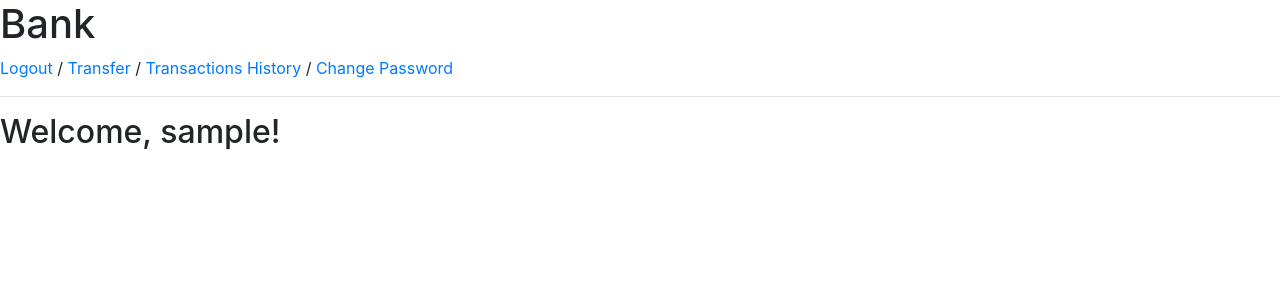
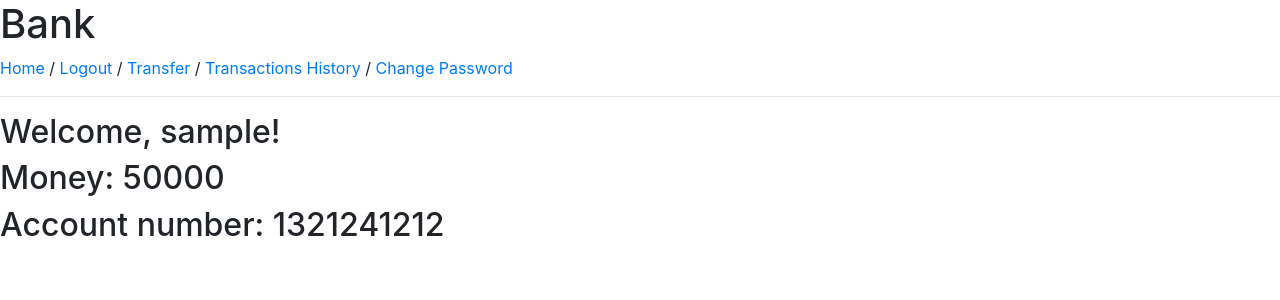
Before and after one commit to RideTheSkyP/ComputerSecurity, a Django app: page /home/ in a window 1280 px wide. Shown: the top 300 px of the page. Run offline with Django 3.2, Linux system fonts and the light colour scheme; the visitor is signed in with stand-in values (Sample User, id 1); data that the repository does not hold is empty; parts of the project's set-up code (start-up, migrations or seed data) failed here and were passed over; some libraries are stand-ins or nearby versions.

Commit message:
Added balance and rules for transfers.
Edited home.html

```diff
--- a/L5/Ex1/core/models.py
+++ b/L5/Ex1/core/models.py
@@ -6,3 +6,4 @@ class Transfers(models.Model):
 	transferFrom = models.IntegerField()
 	transferTo = models.IntegerField()
 	amount = models.FloatField()
+	money = models.FloatField(default=50000)
--- a/L5/Ex1/core/views.py
+++ b/L5/Ex1/core/views.py
@@ -25,7 +25,12 @@ def startPage(request):
 
 @login_required()
 def home(request):
-    return render(request, "home.html")
+    money = None
+    for transaction in Transfers.objects.raw(f"select * from core_transfers where userId={request.user.id}"):
+        money = transaction.money
+    accountNumber = request.user.id * 1321241212
+    data = {"money": money if None else 50000, "accountNumber": accountNumber}
+    return render(request, "home.html", context=data)
 
 
 @user_passes_test(lambda u: u.is_anonymous, login_url="home")
@@ -61,14 +66,26 @@ def transfer(request):
         userId = request.user.id
         transferFrom = request.POST.get("transferfrom")
         transferTo = request.POST.get("transferto")
-        amount = request.POST.get("amount")
+        amount = float(request.POST.get("amount"))
         save = request.POST.get("save")
-        if save == "true":
-            transfers = Transfers(userId=userId, transferFrom=transferFrom, transferTo=transferTo, amount=amount)
+
+        money = 50000
+        for transaction in Transfers.objects.raw(f"select * from core_transfers where userId={request.user.id}"):
+            money = float(transaction.money)
+
+        if (transferTo == transferFrom) or (int(transferFrom) != int(request.user.id) * 1321241212) \
+                or (save != "true") or (amount > money):
+            return redirect("home")
+        else:
+            transfers = Transfers(userId=userId, transferFrom=transferFrom, transferTo=transferTo, amount=amount, money=money-amount)
             transfers.save()
             return render(request, "transactionComplete.html")
-        else:
-            return render(request, "home.html")
+
+        # if save == "true":
+
+        #     return render(request, "transactionComplete.html")
+        # else:
+        #     return render(request, "home.html")
     return render(request, "bankForm.html")
 
 
@@ -76,7 +93,7 @@ def transfer(request):
 def transactionsHistory(request):
     transactions = []
     for t in Transfers.objects.raw(f"select * from core_transfers where userId={request.user.id}"):
-        transactions.append([t.transferFrom, t.transferTo, t.amount])
+        transactions.append([t.transferFrom, t.transferTo, t.amount, t.money])
     return render(request, "transactionsHistory.html", {"transactions": transactions})
 
 
@@ -103,9 +120,7 @@ def changePassword(request):
         if form.is_valid():
             user = form.save()
             update_session_auth_hash(request, user)
-            return redirect("home")
-        else:
-            return render(request, "error.html")
+        return redirect("home")
     else:
         form = PasswordChangeForm(request.user)
     return render(request, "changePassword.html", {"form": form})
--- a/L5/Ex1/templates/base.html
+++ b/L5/Ex1/templates/base.html
@@ -14,7 +14,7 @@
         <header>
             <h1>Bank</h1>
             {% if user.is_authenticated %}
-                <a href="{% url 'logout' %}">Logout</a> / <a href="{% url 'transfer' %}">Transfer</a> / <a href="{% url 'transactionsHistory' %}">Transactions History</a> / <a href="{% url 'changePassword' %}">Change Password</a>
+                <a href="{% url 'home' %}">Home</a> / <a href="{% url 'logout' %}">Logout</a> / <a href="{% url 'transfer' %}">Transfer</a> / <a href="{% url 'transactionsHistory' %}">Transactions History</a> / <a href="{% url 'changePassword' %}">Change Password</a>
             {% else %}
                 <a href="{% url 'login' %}">Login</a> / <a href="{% url 'signup' %}">Sign up</a>
             {% endif %}
--- a/L5/Ex1/templates/changePassword.html
+++ b/L5/Ex1/templates/changePassword.html
@@ -1,13 +1,9 @@
-{% extends 'base.html' %}
+{% extends "base.html" %}
 
 {% block content %}
     <form method="POST">
         {% csrf_token %}
         {{ form }}
         <button type="submit">Save changes</button>
-        <main>
-            {% block error %}
-            {% endblock %}
-        </main>
     </form>
 {% endblock %}
--- a/L5/Ex1/templates/error.html
+++ b/L5/Ex1/templates/error.html
@@ -1,6 +1,5 @@
 {% extends "changePassword.html" %}
 
-{% block title %} Sign in {% endblock %}
 {% block error %}
     <h2>Error</h2>
 {% endblock %}
--- a/L5/Ex1/templates/home.html
+++ b/L5/Ex1/templates/home.html
@@ -1,5 +1,7 @@
 {% extends 'base.html' %}
 
 {% block content %}
-  <h2>Welcome, {{ user.username }}!</h2>
+    <h2>Welcome, {{ user.username }}!</h2>
+    <h2>Money: {{ money }}</h2>
+    <h2>Account number: {{ accountNumber }}</h2>
 {% endblock %}
--- a/L5/Ex1/templates/transactionsHistory.html
+++ b/L5/Ex1/templates/transactionsHistory.html
@@ -31,6 +31,7 @@
             <th>Transfer from</th>
             <th>Transfer to</th>
             <th>Amount</th>
+            <th>Balance</th>
         </tr>
         {% for transaction in transactions %}
         <tr>
```
Also changed, not shown: L5/Ex1/templates/bankForm.html (+4 -10 lines).
